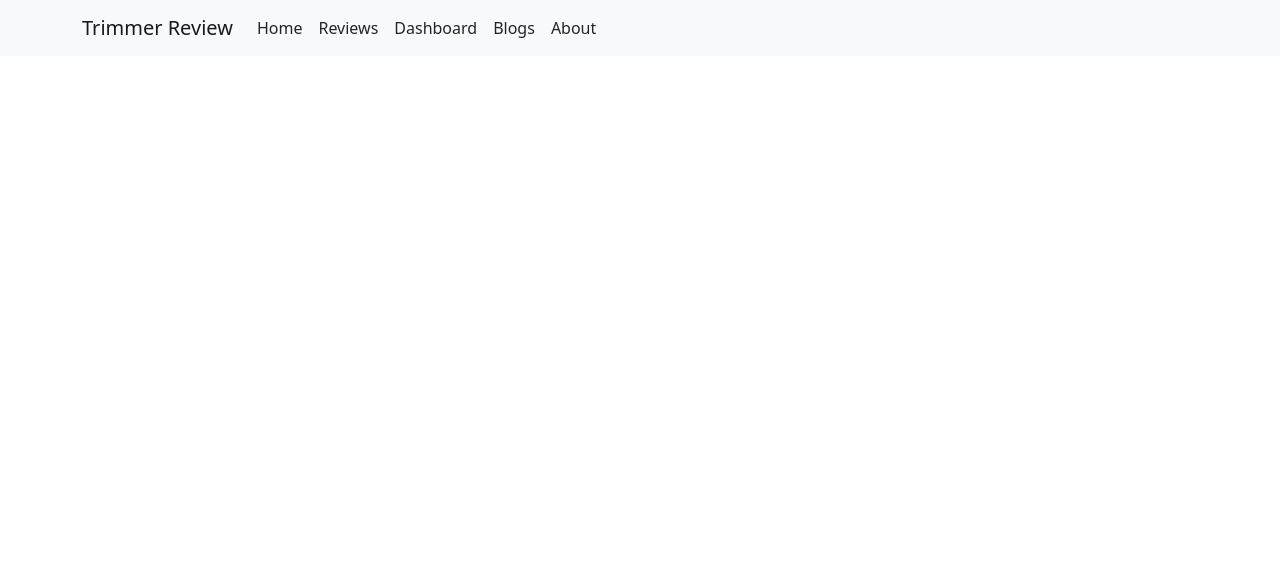
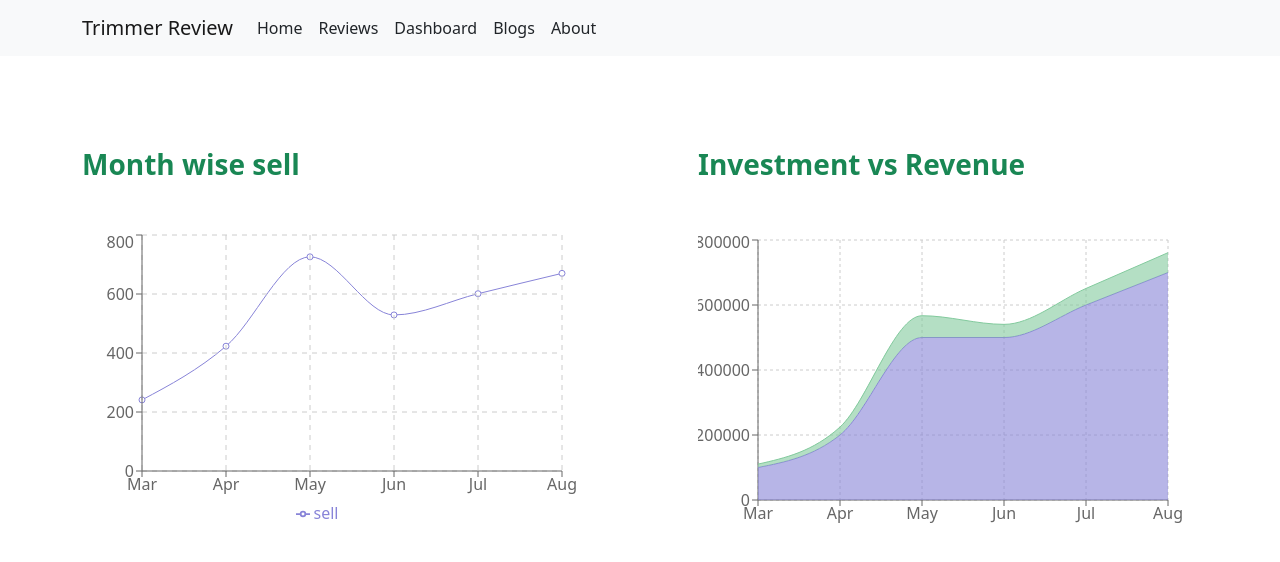
Before and after one commit to FahamidulDipro/Trimmer-Review, a React (Create React App) app: page /dashboard in a window 1280 px wide. Shown: the top 562 px of the page. Built offline with nearby package versions, Linux system fonts and the light colour scheme.

Commit message:
Month wise sell and Investment vs Revenue chart shown in dashboard

```diff
--- a/package.json
+++ b/package.json
@@ -12,6 +12,7 @@
     "react-dom": "^18.0.0",
     "react-router-dom": "^6.3.0",
     "react-scripts": "5.0.0",
+    "recharts": "^2.1.9",
     "web-vitals": "^2.1.4"
   },
   "scripts": {
--- a/src/components/Dashboard/Dashboard.js
+++ b/src/components/Dashboard/Dashboard.js
@@ -1,11 +1,94 @@
-import React from 'react';
+import React, { useEffect, useState } from "react";
+import { Col } from "react-bootstrap";
+import {
+  Area,
+  AreaChart,
+  CartesianGrid,
+  Legend,
+  Line,
+  LineChart,
+  ResponsiveContainer,
+  Tooltip,
+  XAxis,
+  YAxis,
+} from "recharts";
 
 const Dashboard = () => {
-    return (
-        <div>
-            <h1>Dashboard Page</h1>
-        </div>
-    );
+  const [data, setData] = useState([]);
+  useEffect(() => {
+    fetch("data.json")
+      .then((res) => res.json())
+      .then((data) => setData(data));
+  }, []);
+  return (
+    <div
+      className="container d-flex justify-content-between flex-lg-row flex-md-row flex-sm-column flex-column"
+      style={{ marginTop: "100px" }}
+    >
+      <section>
+        <h3 className="text-start text-success fw-bold ml-5 my-5">
+          Month wise sell
+        </h3>
+        <LineChart
+          width={500}
+          height={300}
+          data={data}
+          margin={{ top: 5, right: 20, bottom: 5, left: 0 }}
+        >
+          <Line
+            type="monotone"
+            dataKey="sell"
+            stroke="#8884d8"
+            activeDot={{ r: 8 }}
+          />
+          <CartesianGrid stroke="#ccc" strokeDasharray="5 5" />
+          <XAxis dataKey="month" />
+          <YAxis />
+          <Legend></Legend>
+          <Tooltip />
+        </LineChart>
+      </section>
+      <section>
+        <h3 className="text-start text-success fw-bold ml-5 my-5">
+          Investment vs Revenue
+        </h3>
+        <ResponsiveContainer width="100%" height="100%">
+          <div>
+            <AreaChart
+              width={500}
+              height={300}
+              data={data}
+              margin={{
+                top: 10,
+                right: 30,
+                left: 0,
+                bottom: 0,
+              }}
+            >
+              <CartesianGrid strokeDasharray="3 3" />
+              <XAxis dataKey="month" />
+              <YAxis />
+              <Tooltip />
+              <Area
+                type="monotone"
+                dataKey="investment"
+                stackId="1"
+                stroke="#8884d8"
+                fill="#8884d8"
+              />
+              <Area
+                type="monotone"
+                dataKey="revenue"
+                stackId="1"
+                stroke="#82ca9d"
+                fill="#82ca9d"
+              />
+            </AreaChart>
+          </div>
+        </ResponsiveContainer>
+      </section>
+    </div>
+  );
 };
 
 export default Dashboard;
--- a/src/components/Reviews/Reviews.js
+++ b/src/components/Reviews/Reviews.js
@@ -11,7 +11,11 @@ const Reviews = (props) => {
           padding: "20px",
         }}
       >
-        <Card.Img variant="top" src={picture} />
+        <Card.Img
+          variant="top"
+          src={picture}
+          style={{ height: "100px", width: "100px", marginLeft: "100px" }}
+        />
         <Card.Body className="text-start">
           <Card.Title>{name}</Card.Title>
           <Card.Text>{review}</Card.Text>
```
Also changed, not shown: 1 other file (tests, documents, lock files or other folders).
